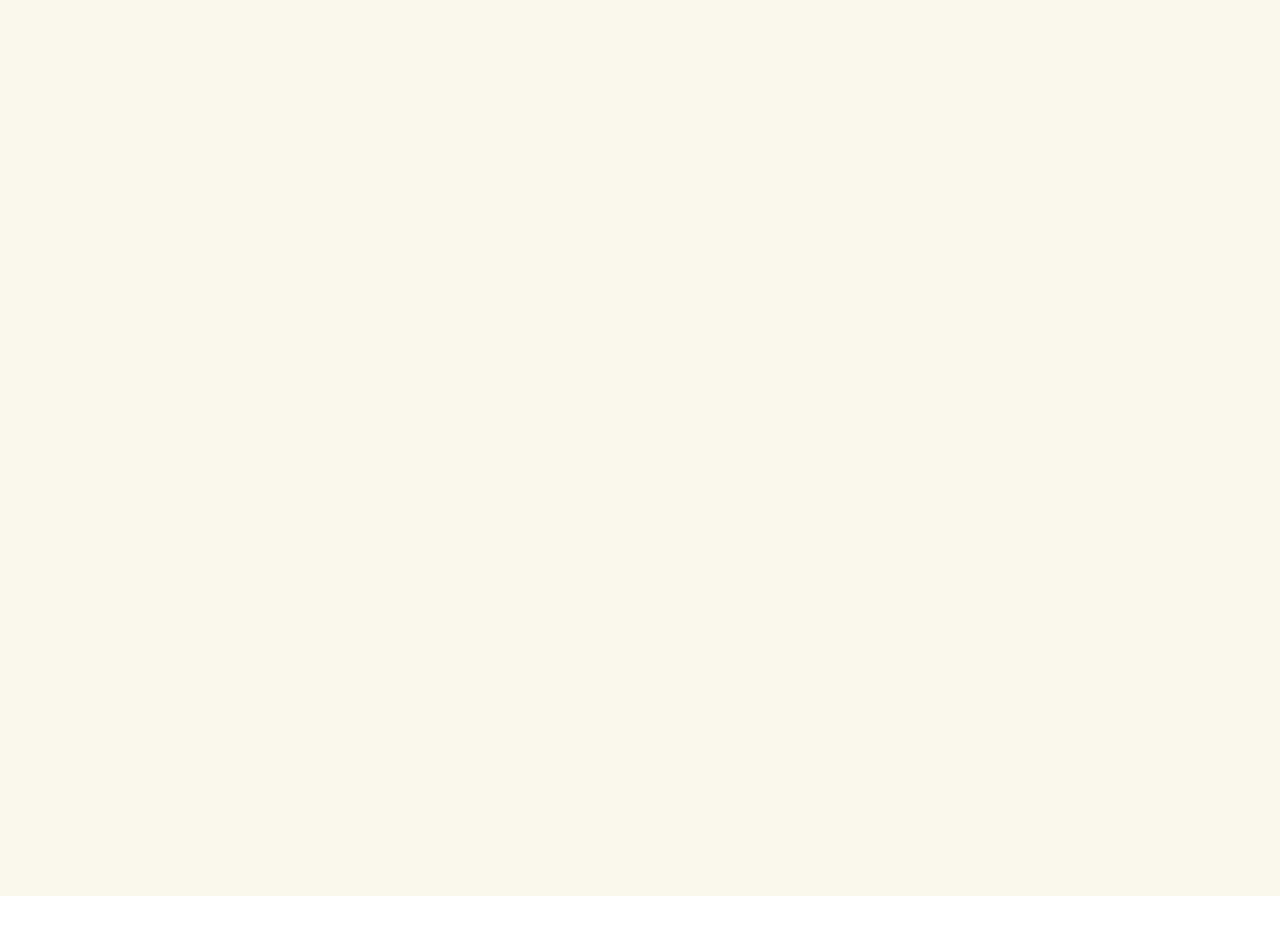
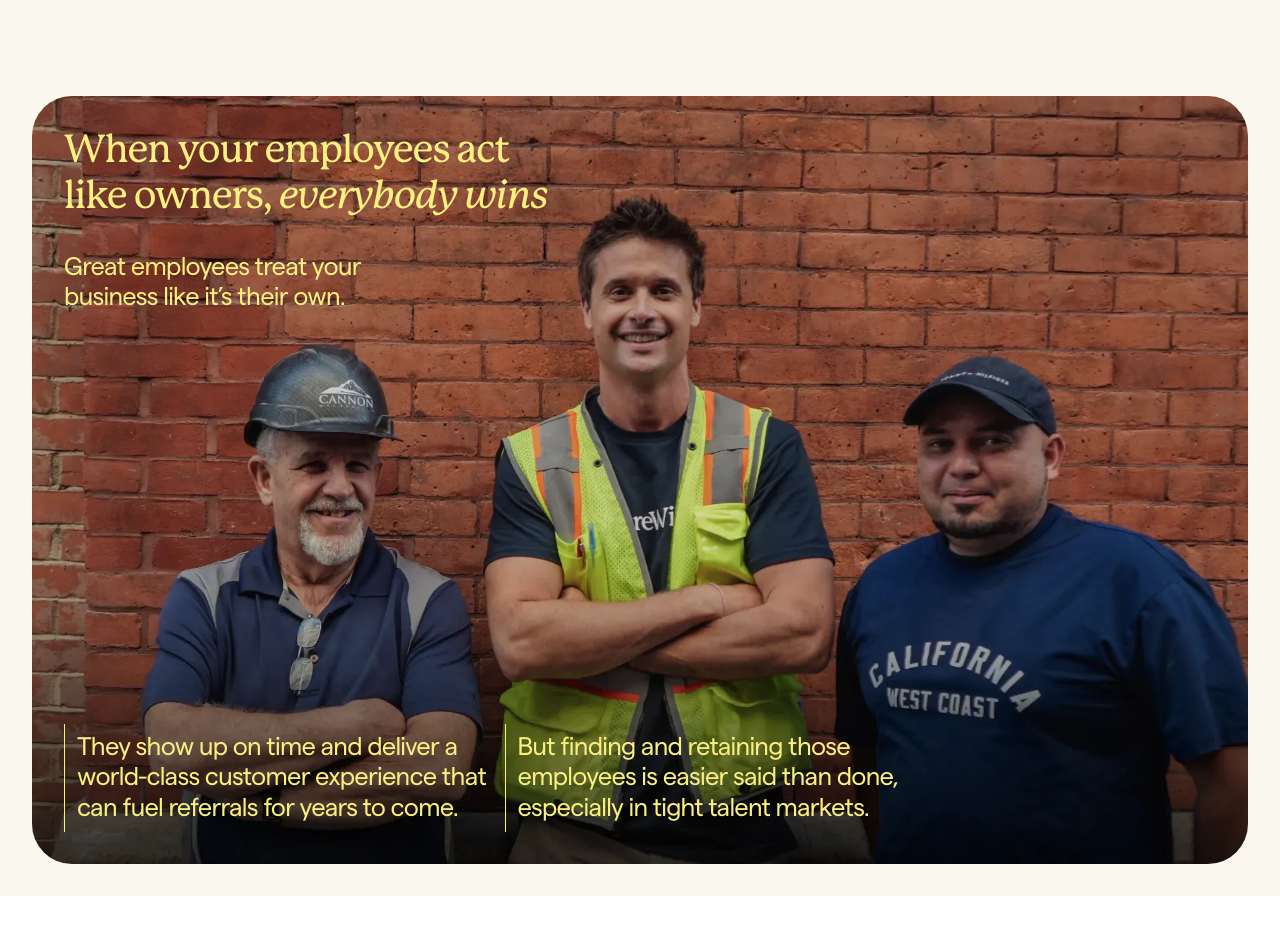
Before and after one commit to Rajuraj07/Sharewillo, a website: page index.html in a window 1280 px wide. Shown: the part 1280-2214 px from the top of the page. Before the commit the page ends 2176 px from the top, so only its background shows below. Drawn offline with nearby package versions, Linux system fonts and the light colour scheme; a script that the page names is missing.

Commit message:
add a new section and add hero section bg transition on scroll

```diff
--- a/index.html
+++ b/index.html
@@ -506,7 +506,7 @@
       </header>
       <main id="main">
         <section
-          class="px-8 pt-44 pb-8 bg-brand-ivory mb-[-100vh] hero-section"
+          class="px-8 pt-44 pb-8 bg-brand-ivory mb-[-100vh] hero-section transition-colors duration-300 will-change-[background-color]"
         >
           <div class="max-w-90rem mx-auto w-full">
             <div class="flex flex-col justify-start items-center relative z-2">
@@ -576,6 +576,48 @@
             <div class="h-[100vh]"></div>
           </div>
         </section>
+        <section class="overflow-hidden relative z-2 px-8 pb-14">
+          <div class="max-w-90rem mx-auto">
+            <div
+              class="relative flex pb-8 flex-col min-h-[100vh] text-brand-lemon"
+            >
+              <div class="relative flex flex-col p-8 flex-1 rounded-[2.5rem]">
+                <img
+                  src="/src/assets/three-man-with-smile-face.webp"
+                  alt="Three Man with smile face"
+                  class="absolute inset-0 w-full h-full rounded-[2.5rem] -z-1 object-cover pointer-events-none"
+                />
+                <div>
+                  <h2
+                    class="font-heading font-medium leading-[1.2] tracking-[-.03em] text-[clamp(1.875rem,1.6549rem+0.939vw,2.5rem)] max-w-[18ch] md:mb-8 mb-2"
+                  >
+                    When your employees act like owners,
+                    <span class="italic">everybody wins</span>
+                  </h2>
+                  <p
+                    class="text-[1.594rem] leading-[1.2] tracking-[-0.03em] text-brand-lemon max-w-[20ch]"
+                  >
+                    Great employees treat your business like it’s their own.
+                  </p>
+                </div>
+                <div class="flex mt-auto mt-6 gap-[4.75]">
+                  <p
+                    class="text-[1.594rem] leading-[1.2] tracking-[-0.03em] text-brand-lemon max-w-[28ch] py-2 pl-3 border-l border-l-brand-lemon"
+                  >
+                    They show up on time and deliver a world-class customer
+                    experience that can fuel referrals for years to come.
+                  </p>
+                  <p
+                    class="text-[1.594rem] leading-[1.2] tracking-[-0.03em] text-brand-lemon max-w-[28ch] py-2 pl-3 border-l border-l-brand-lemon"
+                  >
+                    But finding and retaining those employees is easier said
+                    than done, especially in tight talent markets.
+                  </p>
+                </div>
+              </div>
+            </div>
+          </div>
+        </section>
       </main>
     </div>
     <!-- HEADER CONTAINER -->
--- a/src/css/input.css
+++ b/src/css/input.css
@@ -18,7 +18,7 @@
 
 @font-face {
   font-family: "Mackinac Pro";
-  src: url("../src/assets/fonts/mackinacpro-medium_26.woff2");
+  src: url("../src/assets/fonts/mackinacpro-medium.woff2");
   font-weight: 500;
   font-style: normal;
   font-display: swap;
@@ -26,7 +26,7 @@
 
 @font-face {
   font-family: "Mackinac Pro";
-  src: url("../src/assets/fonts/mackinacpro-meditalic_18.woff2");
+  src: url("../src/assets/fonts/mackinacpro-meditalic.woff2");
   font-weight: 500;
   font-style: italic;
   font-display: swap;
--- a/src/js/main.js
+++ b/src/js/main.js
@@ -147,4 +147,16 @@ $(document).ready(function () {
     });
     return () => anim?.destroy();
   });
+  // 7.Hero section bg transition
+  gsap.to('.hero-section', {
+    backgroundColor: '#ffffff',
+    ease: 'none',
+    scrollTrigger: {
+      trigger: '.hero-section',
+      start: 'top top',
+      end: '+=400',
+      scrub: true,
+      invalidateOnRefresh: true,
+    }
+  });
 });
```
Also changed, not shown: dist/output.css, src/assets/fonts/mackinacpro-meditalic.woff2 (renamed from src/assets/fonts/MackinacPro-MedItalic_18.woff2), src/assets/fonts/mackinacpro-medium.woff2 (renamed from src/assets/fonts/MackinacPro-Medium_26.woff2), src/assets/three-man-with-smile-face.webp (added).
